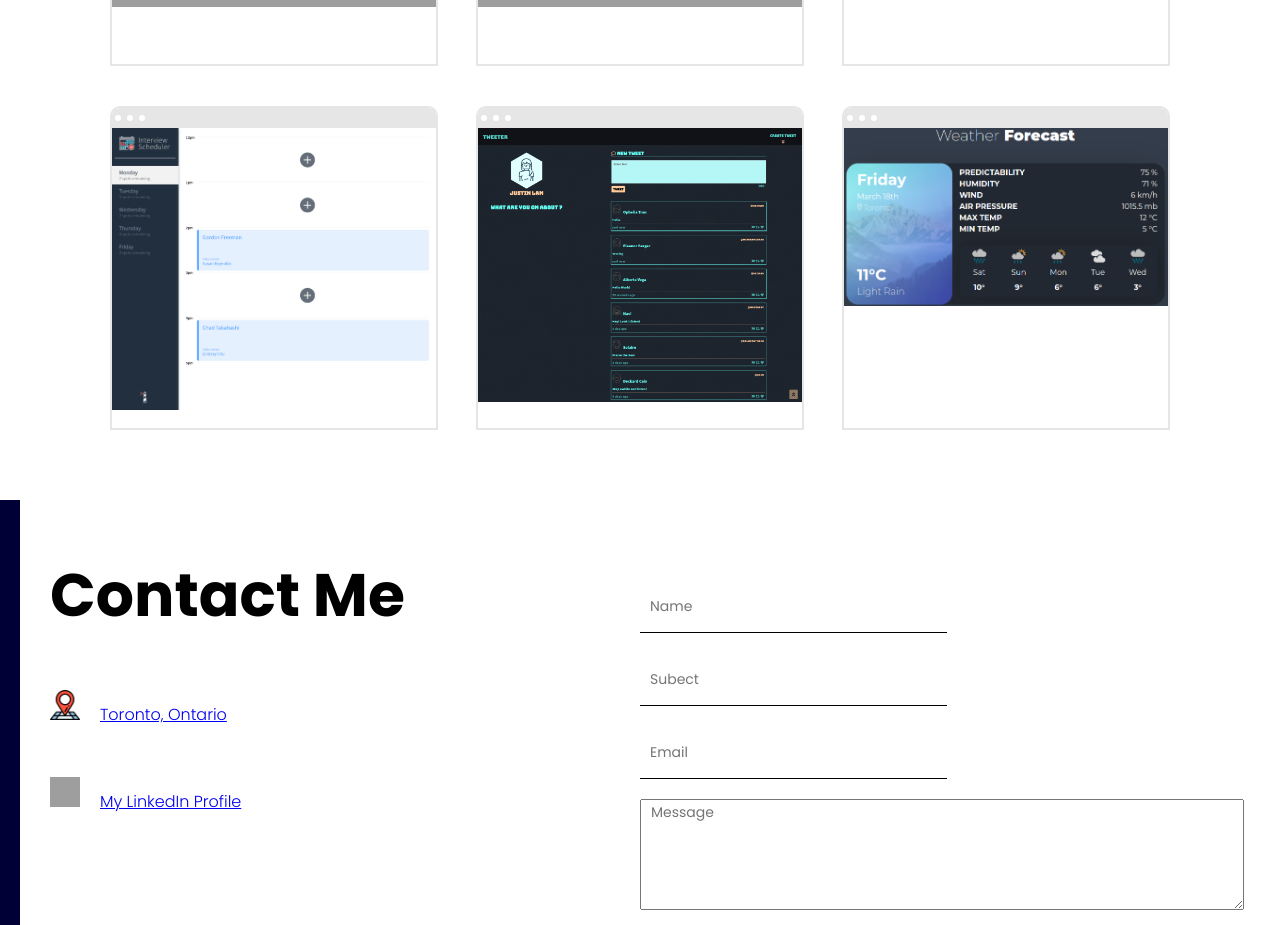
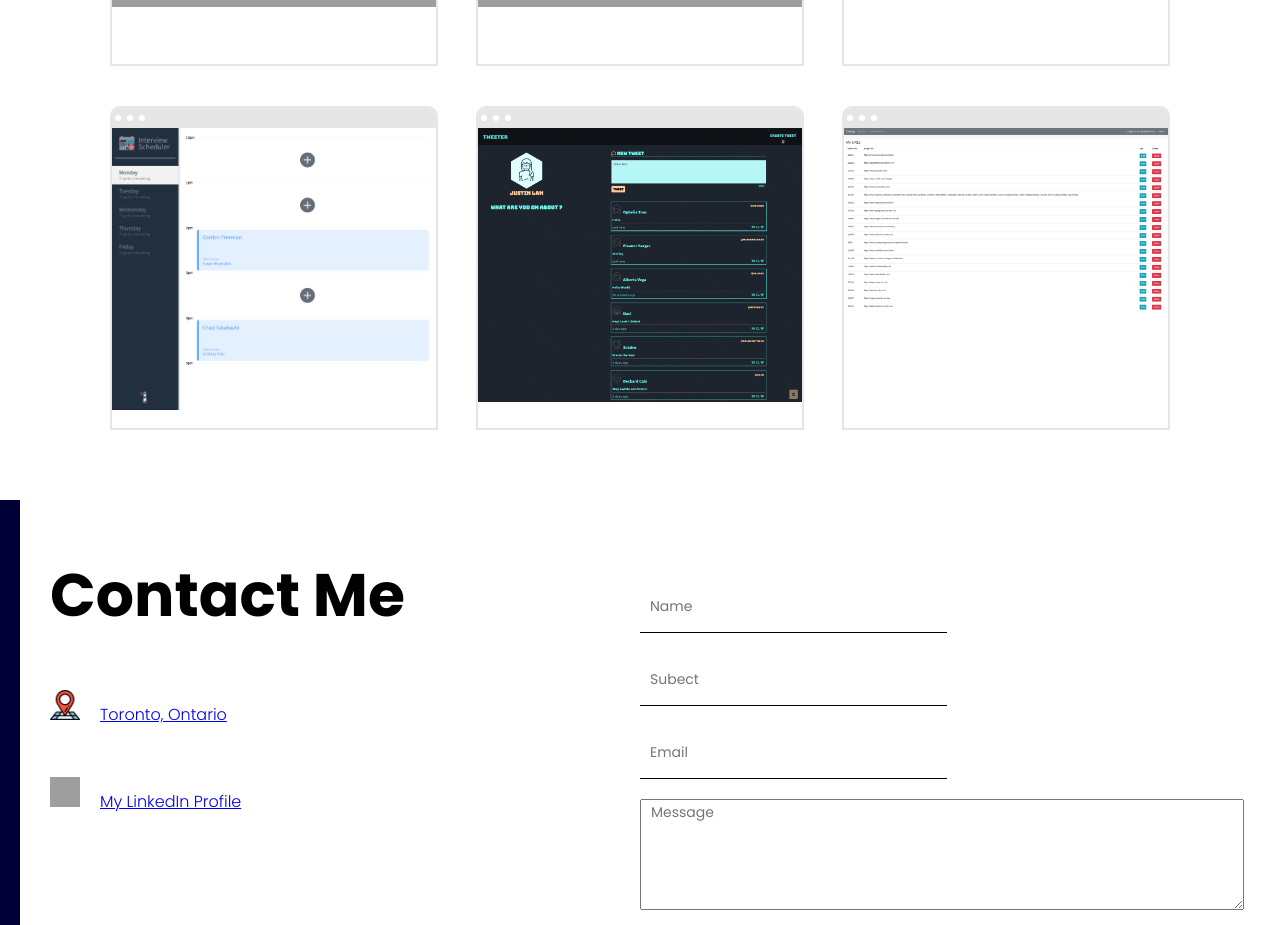
Before and after one commit to justinklam/portfolio, a React (Create React App) app: page / in a window 1280 px wide. Shown: the part 2068-2993 px from the top of the page. Built offline with nearby package versions, Linux system fonts and the light colour scheme; grey boxes are pictures that could not be loaded.

Commit message:
update portfolio to tinyapp. add in tiny-app.js art asset

```diff
--- a/src/data.js
+++ b/src/data.js
@@ -3,7 +3,8 @@ import recipeRepoImage from "./img/recipe-repo.png";
 import jungleImage from "./img/jungle.png";
 import schedulerImage from "./img/scheduler.png";
 import tweeterImage from "./img/tweeter.png";
-import weatherReactImage from "./img/weather-react.png";
+import tinyAppImage from "./img/tiny-app.png";
+// import weatherReactImage from "./img/weather-react.png";
 
 export const products = [
   {
@@ -33,7 +34,7 @@ export const products = [
   },
   {
     id: 6,
-    img: weatherReactImage,
-    link: "https://github.com/justinklam/weather-react"
+    img: tinyAppImage,
+    link: "https://github.com/justinklam/tinyapp"
   },
 ]
```
Also changed, not shown: src/img/tiny-app.png (added).
